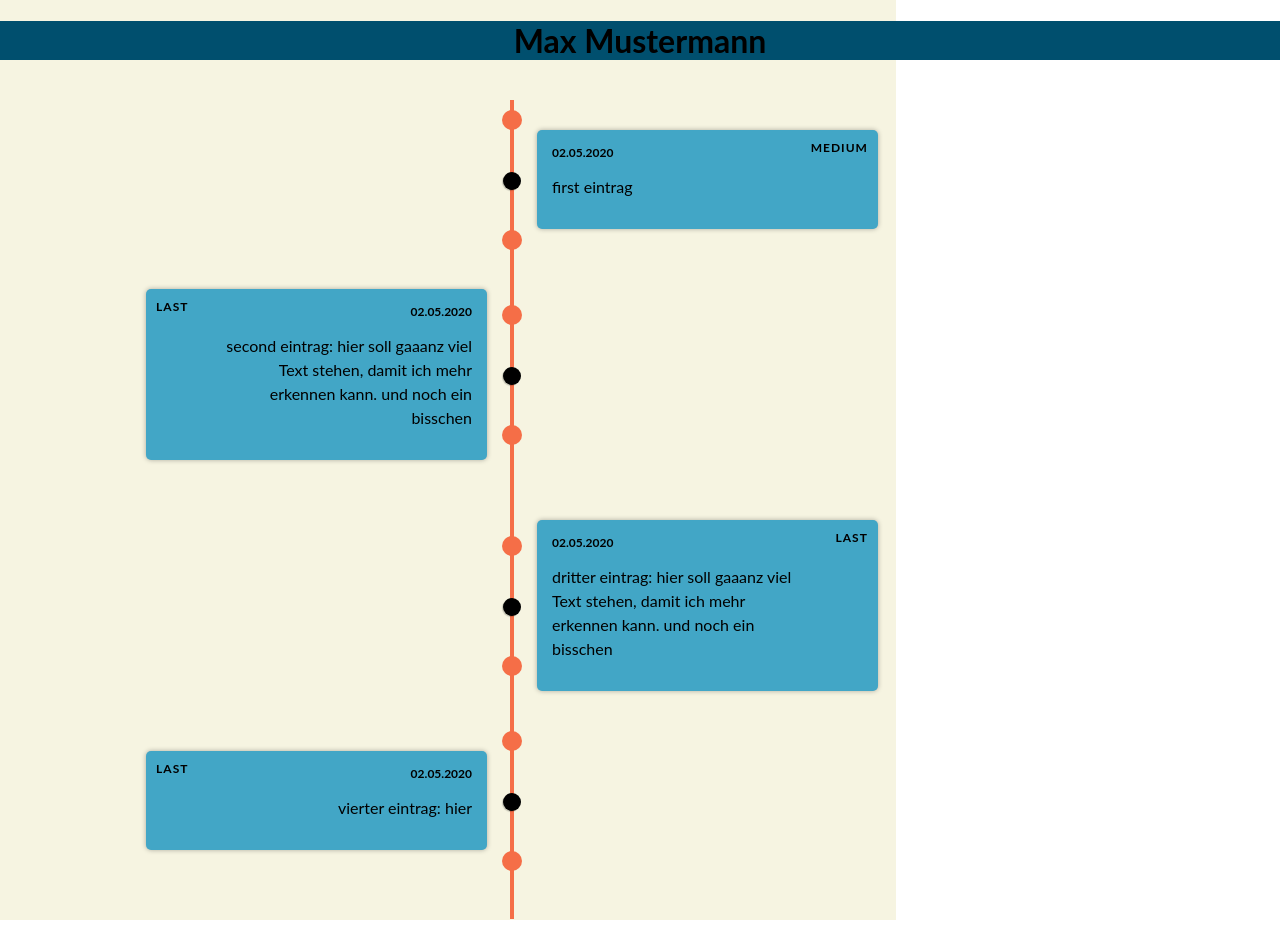
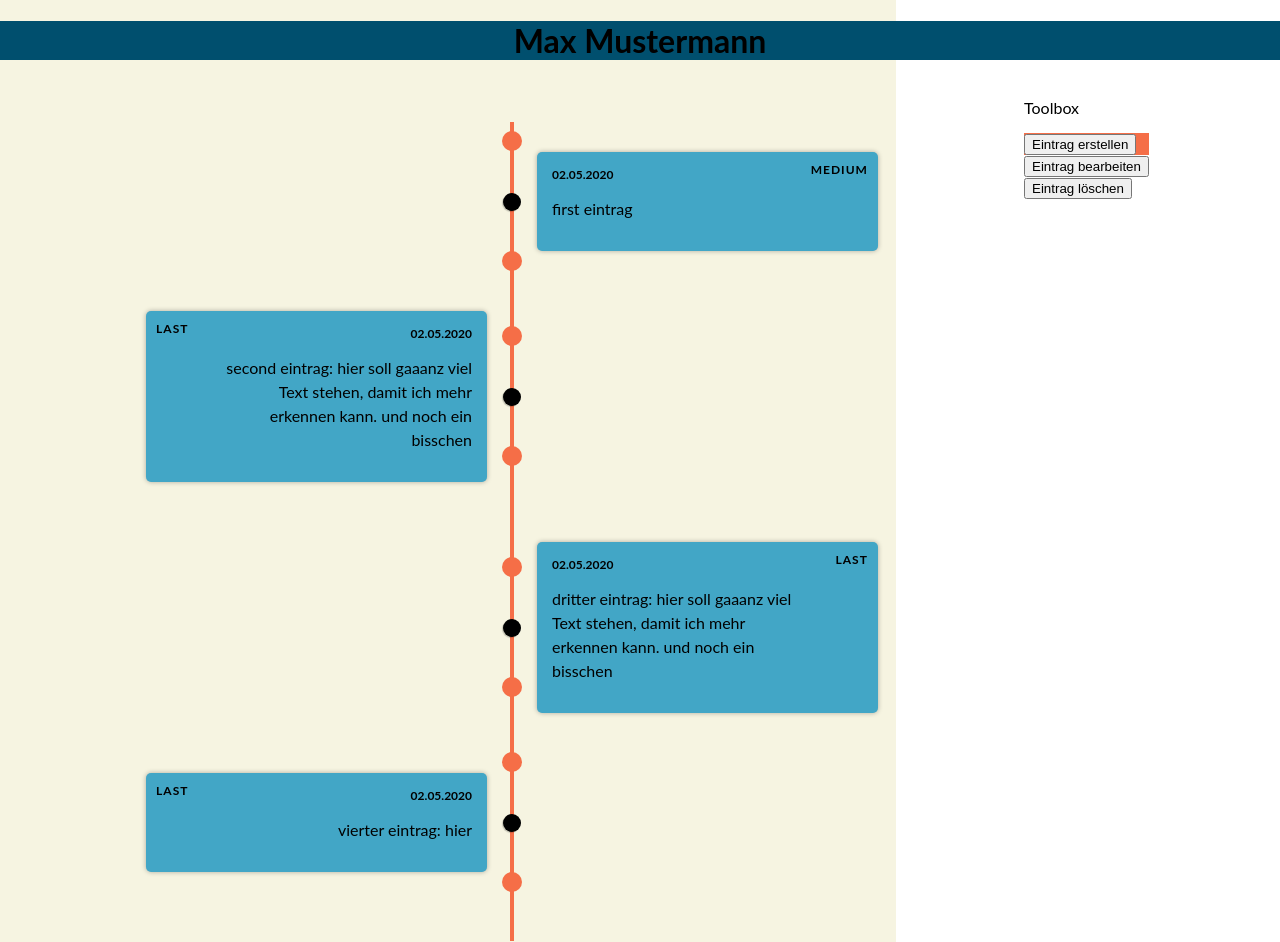
Before and after one commit to Hyphiin/thmProject_TimelineWebApp, a React (Create React App) app in the folder my-app/: page / in a window 1280 px wide. Before the commit the page ends 920 px from the top, so only its background shows below. Built offline with nearby package versions, Linux system fonts and the light colour scheme.

Commit message:
Toolbox anfang, um neuen commit zu pullen

```diff
--- a/my-app/src/App.css
+++ b/my-app/src/App.css
@@ -21,6 +21,18 @@ h1 {
 
 #root {
     width: 100%;
+}
+
+.container {
+    display: flex;
+    flex-direction: row;
+}
+.toolbox-container {
+
+}
+
+#eintragerstellen {
+    background-color: #f56e47;
 }
 
 .timeline-container {
--- a/my-app/src/App.js
+++ b/my-app/src/App.js
@@ -1,11 +1,15 @@
 import React from 'react';
 import './App.css';
 import Timeline from "./components/timeLine";
+import Toolbox from "./components/toolBox";
 
 const App = () => (
     <>
         <h1>Max Mustermann</h1>
+        <div className="container">
         <Timeline/>
+        <Toolbox/>
+        </div>
     </>
 );
 
--- /dev/null
+++ b/my-app/src/components/toolBox.js
@@ -0,0 +1,21 @@
+import React from "react";
+
+console.log("toolbox");
+const Toolbox = () => (
+    <div className="toolbox-container">
+        <p>Toolbox</p>
+
+        <div id="eintragerstellen">
+            <button type="button" id="eintragerstellenbutton" onClick="eintragErstellenAusklappen()">Eintrag erstellen</button>
+        </div>
+        <div id="eintragbearbeiten">
+            <button type="button" id="eintragbearbeitenbutton">Eintrag bearbeiten</button>
+        </div>
+        <div id="eintraglöschen">
+            <button type="button" id="eintragloeschenbutton">Eintrag löschen</button>
+        </div>
+
+    </div>
+
+);
+export default Toolbox;
--- /dev/null
+++ b/my-app/src/components/toolBoxButtonEvents.js
@@ -0,0 +1,6 @@
+function eintragErstellenAusklappen(){
+    document.getElementById("eintragerstellen").innerHTML =
+        '<div class="erstellen">Eintrag erstellen<br>' +
+        'Title: <input type="text" id="title"><br>' +
+        'Text: <input type="text" id="message"><br><br></div>';
+}
```
